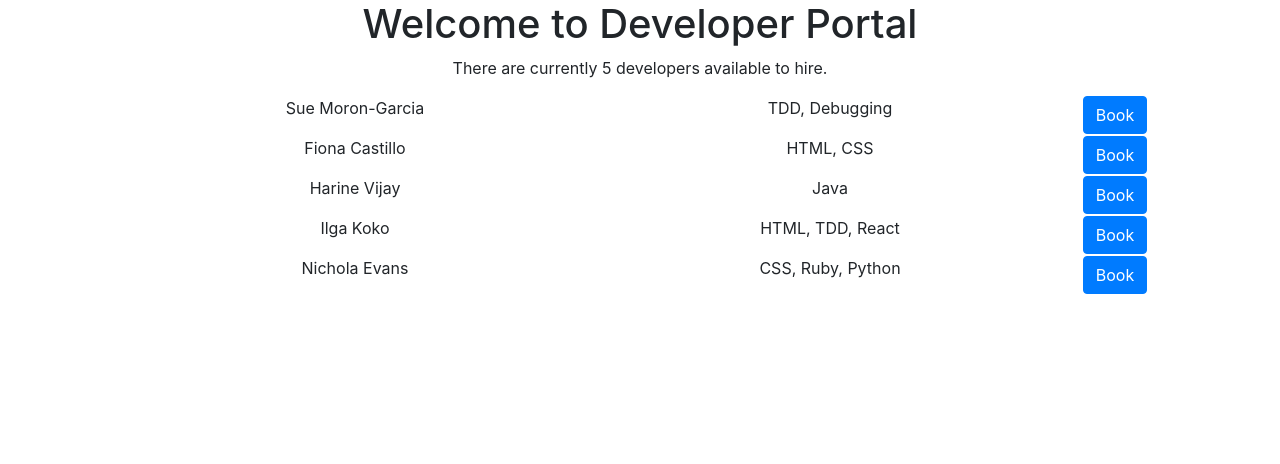
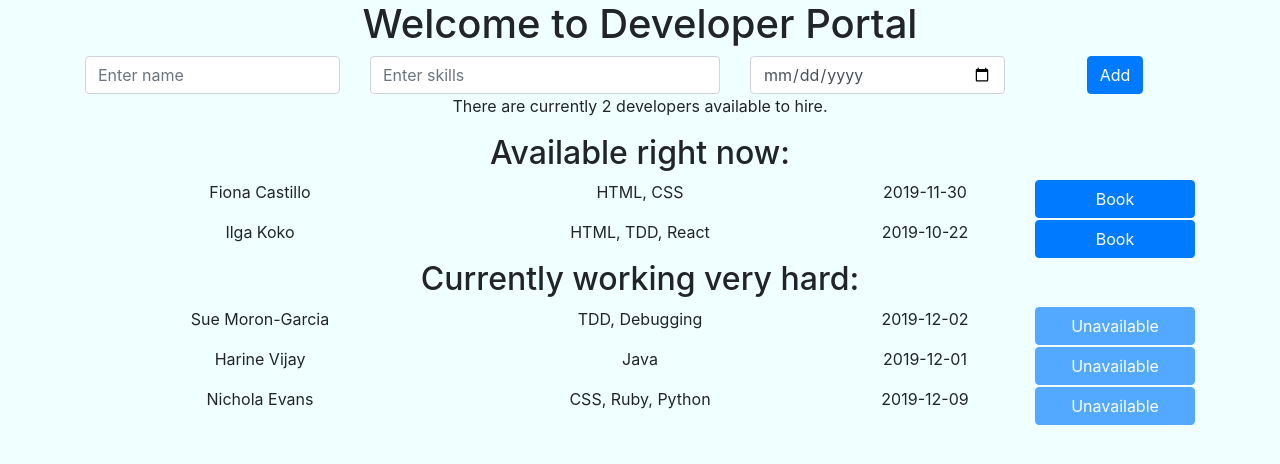
Before and after one commit to harinev/developer-booking-app, a React (Create React App) app: page / in a window 1280 px wide. Shown: the top 464 px of the page. Built offline with nearby package versions, Linux system fonts and the light colour scheme.

Commit message:
Add developers to App state and begin keeping track of AddDeveloper state

```diff
--- /dev/null
+++ b/src/AddDeveloper.js
@@ -0,0 +1,47 @@
+import React from "react";
+
+class AddDeveloper extends React.Component {
+  state = {
+    developerName: "",
+    skills: [],
+    dateJoined: "2019-12-09"
+  };
+
+  updateDeveloperName = event => {
+    console.log(event.target.value);
+    this.setState({
+      developerName: event.target.value
+    });
+  };
+
+  render() {
+    return (
+      <div className="row">
+        <div className="col-3">
+          <input
+            type="text"
+            onChange={this.updateDeveloperName}
+            value={this.state.developerName}
+            className="form-control"
+            placeholder="Enter name"
+          />
+        </div>
+        <div className="col-4">
+          <input
+            type="text"
+            className="form-control"
+            placeholder="Enter skills"
+          />
+        </div>
+        <div className="col-3">
+          <input type="date" className="form-control" />
+        </div>
+        <div className="col-2">
+          <button className="btn btn-primary">Add</button>
+        </div>
+      </div>
+    );
+  }
+}
+
+export default AddDeveloper;
--- a/src/App.css
+++ b/src/App.css
@@ -1,22 +1,3 @@
 .App {
   text-align: center;
 }
-
-.App-logo {
-  height: 40vmin;
-}
-
-.App-header {
-  background-color: #282c34;
-  min-height: 100vh;
-  display: flex;
-  flex-direction: column;
-  align-items: center;
-  justify-content: center;
-  font-size: calc(10px + 2vmin);
-  color: white;
-}
-
-.App-link {
-  color: #09d3ac;
-}
--- a/src/App.js
+++ b/src/App.js
@@ -2,23 +2,95 @@ import React from "react";
 import DeveloperCount from "./DeveloperCount";
 import Header from "./Header";
 import Developer from "./Developer";
+import AddDeveloper from "./AddDeveloper";
 
 import "./App.css";
 
-function App() {
-  return (
-    <div className="App">
-      <Header />
-      <DeveloperCount />
-      <div className="container">
-        <Developer name="Sue Moron-Garcia" skills={["TDD", "Debugging"]} />
-        <Developer name="Fiona Castillo" skills={["HTML", "CSS"]} />
-        <Developer name="Harine Vijay" skills={["Java"]} />
-        <Developer name="Ilga Koko" skills={["HTML", "TDD", "React"]} />
-        <Developer name="Nichola Evans" skills={["CSS", "Ruby", "Python"]} />
+// Only class components can have state
+// State must live in the parent of any components that need to access it
+class App extends React.Component {
+  state = {
+    developers: [
+      {
+        name: "Sue Moron-Garcia",
+        skills: ["TDD", "Debugging"],
+        available: false,
+        dateJoined: "2019-12-02",
+        id: 1
+      },
+      {
+        name: "Fiona Castillo",
+        skills: ["HTML", "CSS"],
+        available: true,
+        dateJoined: "2019-11-30",
+        id: 2
+      },
+      {
+        name: "Harine Vijay",
+        skills: ["Java"],
+        available: false,
+        dateJoined: "2019-12-01",
+        id: 3
+      },
+      {
+        name: "Ilga Koko",
+        skills: ["HTML", "TDD", "React"],
+        available: true,
+        dateJoined: "2019-10-22",
+        id: 4
+      },
+      {
+        name: "Nichola Evans",
+        skills: ["CSS", "Ruby", "Python"],
+        available: false,
+        dateJoined: "2019-12-09",
+        id: 5
+      }
+    ]
+  };
+  render() {
+    const availableDevelopers = this.state.developers.filter(developer => {
+      return developer.available === true;
+    });
+
+    const unavailableDevelopers = this.state.developers.filter(developer => {
+      return developer.available === false;
+    });
+
+    return (
+      <div className="App">
+        <div className="container">
+          <Header />
+          <AddDeveloper />
+          <DeveloperCount count={availableDevelopers.length} />
+          <h2>Available right now:</h2>
+          {availableDevelopers.map(developer => {
+            return (
+              <Developer
+                key={developer.id}
+                available={developer.available}
+                name={developer.name}
+                skills={developer.skills}
+                dateJoined={developer.dateJoined}
+              />
+            );
+          })}
+          <h2>Currently working very hard:</h2>
+          {unavailableDevelopers.map(developer => {
+            return (
+              <Developer
+                key={developer.id}
+                available={developer.available}
+                name={developer.name}
+                skills={developer.skills}
+                dateJoined={developer.dateJoined}
+              />
+            );
+          })}
+        </div>
       </div>
-    </div>
-  );
+    );
+  }
 }
 
 export default App;
--- /dev/null
+++ b/src/Developer.css
@@ -0,0 +1,3 @@
+.book-button {
+  width: 100%;
+}
--- a/src/Developer.js
+++ b/src/Developer.js
@@ -1,17 +1,25 @@
 import React from "react"
+
+import "./Developer.css";
 
 class Developer extends React.Component {
   render() {
     return (
       <div className="row">
-        <div className="col-12 col-sm-6">
-        <p>{this.props.name}</p>
+        <div className="col-12 col-sm-4">
+          <p>{this.props.name}</p>
         </div>
         <div className="col-12 col-sm-4">
-        <p>{this.props.skills.join(", ")}</p>
+          <p>{this.props.skills.join(", ")}</p>
         </div>
         <div className="col-12 col-sm-2">
-          <button className="btn btn-primary">Book</button>
+          <p>{this.props.dateJoined}</p>
+        </div>
+        <div className="col-12 col-sm-2">
+          {this.props.available === true ?
+            <button className="btn btn-primary book-button">Book</button> :
+            <button disabled className="btn btn-primary book-button">Unavailable</button>
+          }
         </div>
       </div>
     )
--- a/src/DeveloperCount.js
+++ b/src/DeveloperCount.js
@@ -3,7 +3,7 @@ import React from "react";
 class DeveloperCount extends React.Component {
   render() {
     return (
-      <p>There are currently 5 developers available to hire.</p>
+      <p>There are currently <span>{this.props.count}</span> developers available to hire.</p>
     );
   }
 }
--- a/src/index.css
+++ b/src/index.css
@@ -1,13 +1,3 @@
 body {
-  margin: 0;
-  font-family: -apple-system, BlinkMacSystemFont, "Segoe UI", "Roboto", "Oxygen",
-    "Ubuntu", "Cantarell", "Fira Sans", "Droid Sans", "Helvetica Neue",
-    sans-serif;
-  -webkit-font-smoothing: antialiased;
-  -moz-osx-font-smoothing: grayscale;
+  background-color: azure;
 }
-
-code {
-  font-family: source-code-pro, Menlo, Monaco, Consolas, "Courier New",
-    monospace;
-}
```
